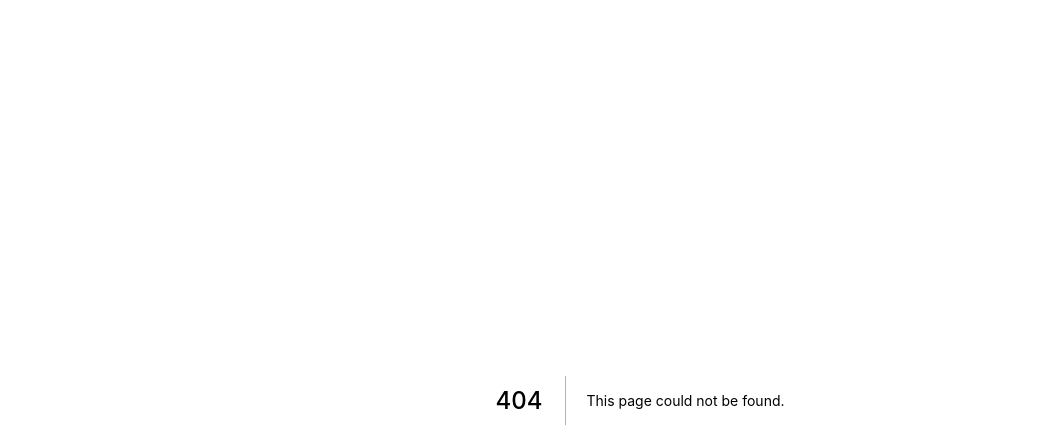
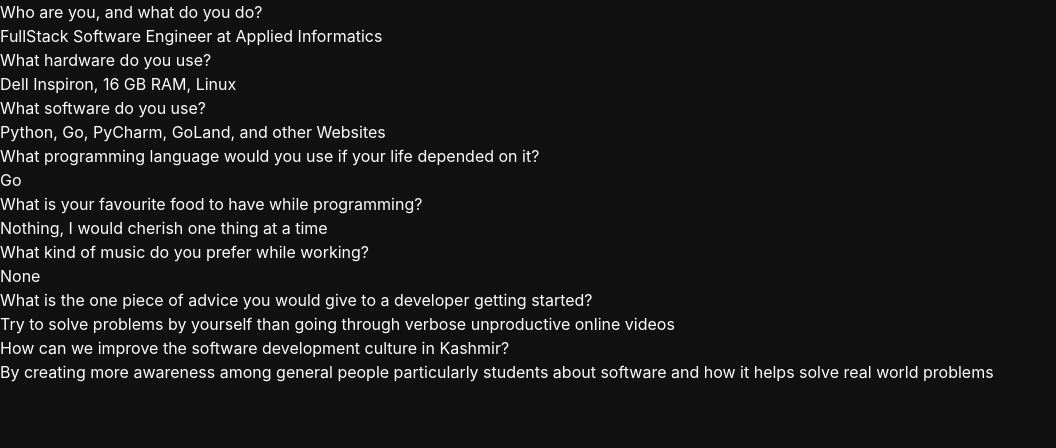
Before and after one commit to vikasbukhari/dev-kashmir-website, a Next.js app: page /devs/shahidyousuf in a window 1280 px wide. Before the commit this address had no page. Shown: the top 448 px of the page, without its empty margins (0-1056 px from the left). Built offline with nearby package versions, Linux system fonts and the light colour scheme.

Commit message:
Added shahidyousuf

```diff
--- /dev/null
+++ b/pages/devs/shahidyousuf.mdx
@@ -0,0 +1,46 @@
+---
+name: "Shahid Yousuf"
+address: "Jammu & Kashmir, India"
+tags: ["Python","Go"]
+description: "FullStack Software Engineer at Applied Informatics Pvt. Ltd."
+links:
+  - name: "envelope"
+    url: "mailto:shahidyousuf77@gmail.com"
+  - name: "linkedin"
+    url: "https://www.linkedin.com/in/shahidyousuf"
+  - name: "twitter"
+    url: "https://twitter.com/ShahidYousuf"
+layout: developer
+---
+
+## Who are you, and what do you do?
+
+FullStack Software Engineer at Applied Informatics
+
+## What hardware do you use?
+
+Dell Inspiron, 16 GB RAM, Linux
+
+## What software do you use?
+
+Python, Go, PyCharm, GoLand, and other Websites
+
+## What programming language would you use if your life depended on it?
+
+Go
+
+## What is your favourite food to have while programming?
+
+Nothing, I would cherish one thing at a time
+
+## What kind of music do you prefer while working?
+
+None
+
+## What is the one piece of advice you would give to a developer getting started?
+
+Try to solve problems by yourself than going through verbose unproductive online videos
+
+## How can we improve the software development culture in Kashmir?
+
+By creating more awareness among general people particularly students about software and how it helps solve real world problems
```
